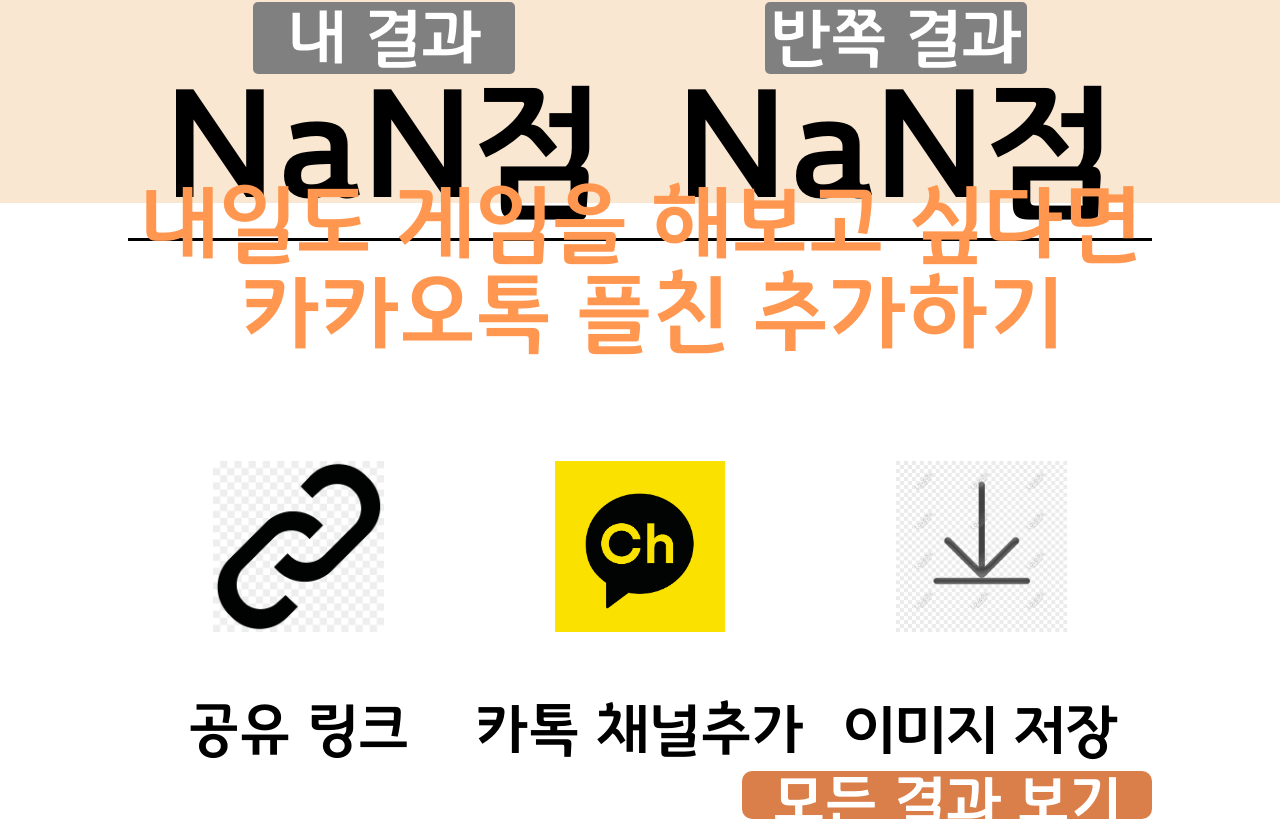
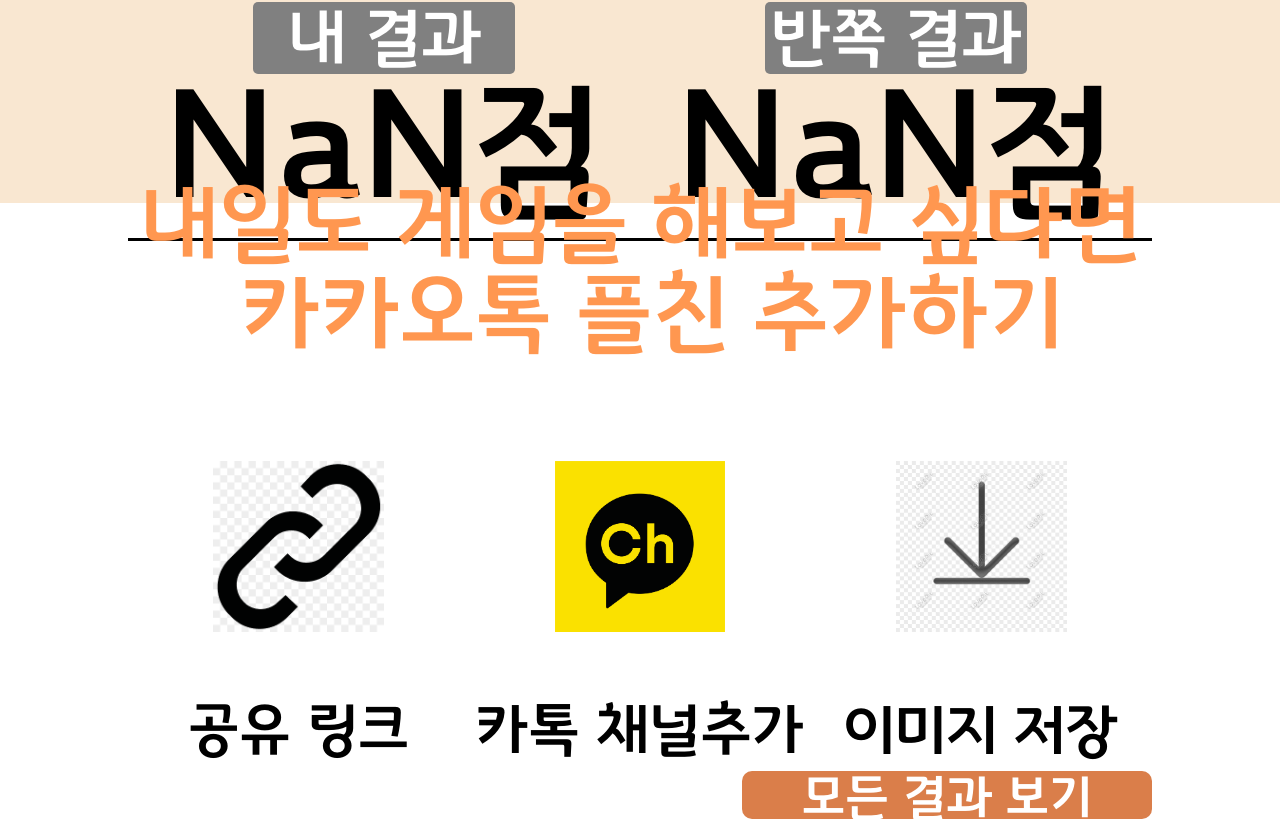
Before and after one commit to qocksdlf123/banjjog, a React (Create React App) app in the folder front/: page /totalResult in a window 1280 px wide. Shown: the part 597-1430 px from the top of the page. Built offline with nearby package versions, Linux system fonts and the light colour scheme.

Commit message:
Fix) 글자크기 수정

```diff
--- a/front/src/page/GameResultPage/style.css
+++ b/front/src/page/GameResultPage/style.css
@@ -167,7 +167,7 @@
   background-color: #da7e4a;
   border-radius: 10px;
   color: #ffffff;
-  font-size: 7vw;
+  font-size: 6vw;
   cursor: pointer;
 }
 
--- a/front/src/page/TotalResultPage/style.css
+++ b/front/src/page/TotalResultPage/style.css
@@ -67,7 +67,7 @@
   background-color: #da7e4a;
   border-radius: 10px;
   color: #ffffff;
-  font-size: 4.8vw;
+  font-size: 4vw;
   border: none;
   cursor: pointer;
 }
```
